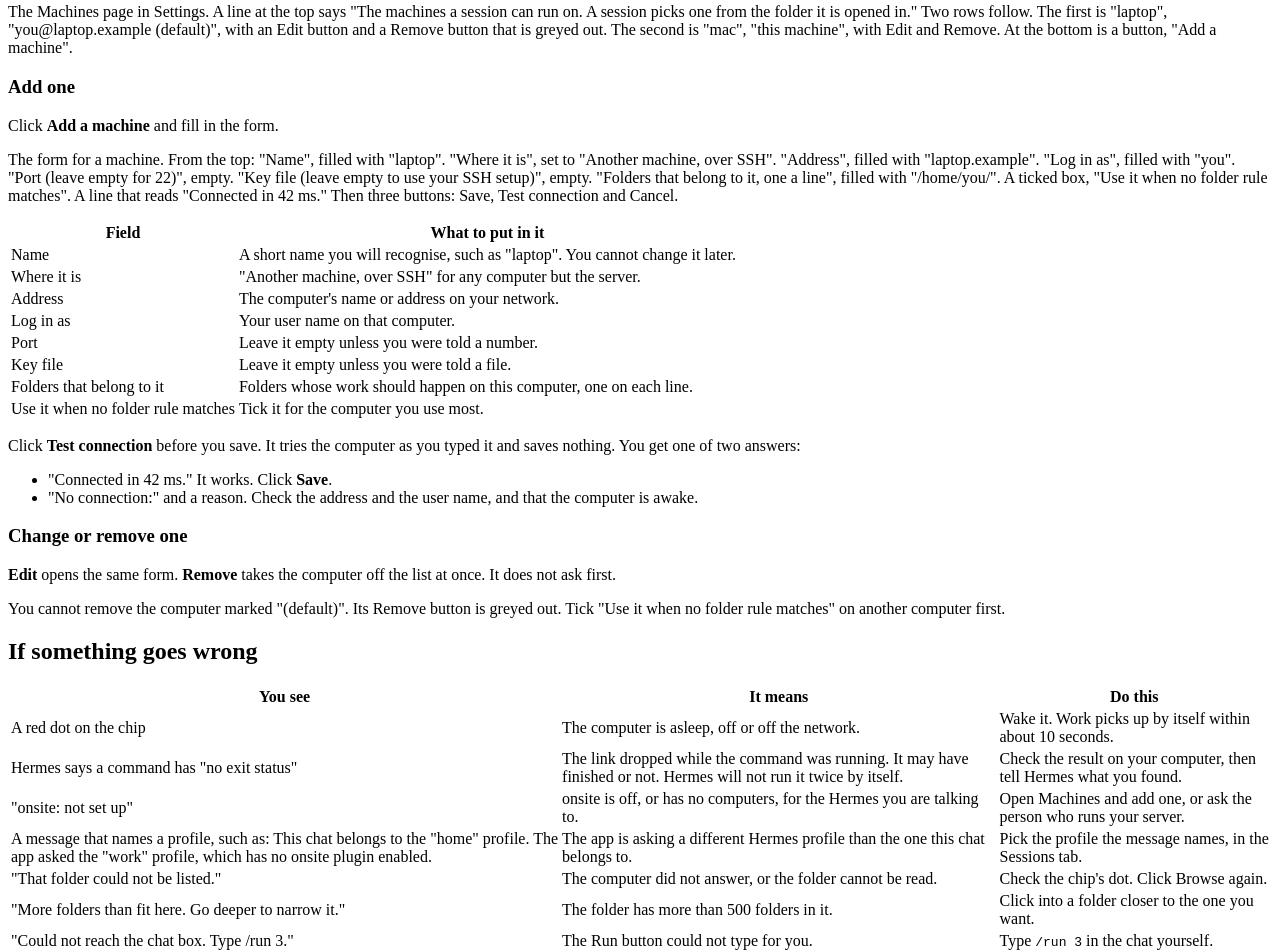
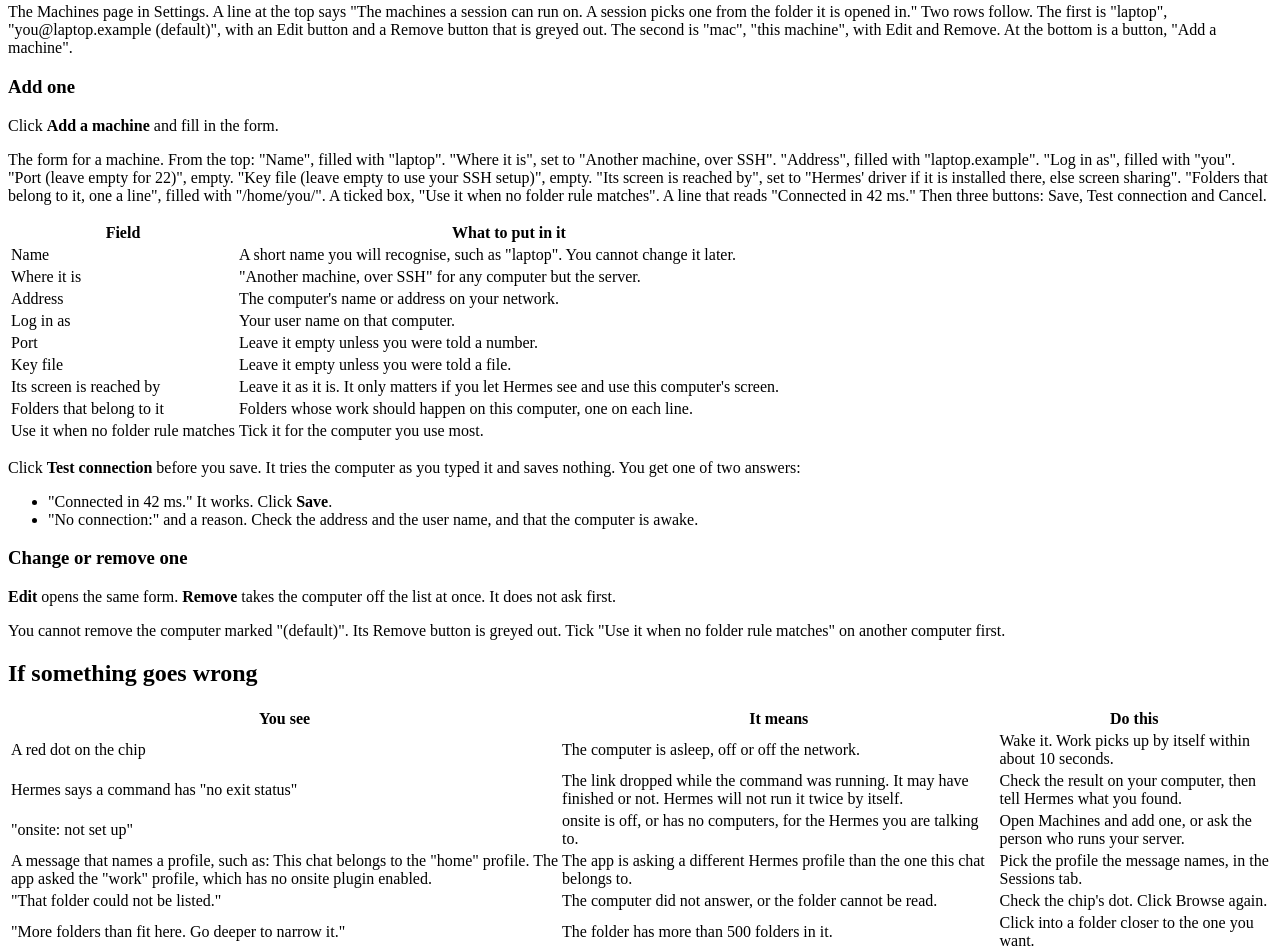
Before and after one commit to saxby-tools/hermes-onsite, an Eleventy site: page docs/guide.md in a window 1280 px wide. Shown: the part 2403-3354 px from the top of the page. Built offline with nearby package versions, Linux system fonts and the light colour scheme; Eleventy itself is replaced by a stand-in of ours; files that its build step writes are made by us from their sources.

Commit message:
docs(guide): list the new field on the machine form
The form gained a choice for how a machine's screen is reached. The guide names every field, so it would have been one short.

Co-Authored-By: Claude Fable 5.2 <noreply@anthropic.com>

```diff
--- a/docs/guide.md
+++ b/docs/guide.md
@@ -238,10 +238,11 @@ The form for a machine. From the top: "Name", filled with "laptop".
 "Where it is", set to "Another machine, over SSH". "Address", filled
 with "laptop.example". "Log in as", filled with "you". "Port (leave
 empty for 22)", empty. "Key file (leave empty to use your SSH
-setup)", empty. "Folders that belong to it, one a line", filled with
-"/home/you/". A ticked box, "Use it when no folder rule matches". A
-line that reads "Connected in 42 ms." Then three buttons: Save, Test
-connection and Cancel.
+setup)", empty. "Its screen is reached by", set to "Hermes' driver if
+it is installed there, else screen sharing". "Folders that belong to
+it, one a line", filled with "/home/you/". A ticked box, "Use it when
+no folder rule matches". A line that reads "Connected in 42 ms." Then
+three buttons: Save, Test connection and Cancel.
 
 <!-- /onsite:screen -->
 
@@ -253,6 +254,7 @@ connection and Cancel.
 | Log in as | Your user name on that computer. |
 | Port | Leave it empty unless you were told a number. |
 | Key file | Leave it empty unless you were told a file. |
+| Its screen is reached by | Leave it as it is. It only matters if you let Hermes see and use this computer's screen. |
 | Folders that belong to it | Folders whose work should happen on this computer, one on each line. |
 | Use it when no folder rule matches | Tick it for the computer you use most. |
 
```
